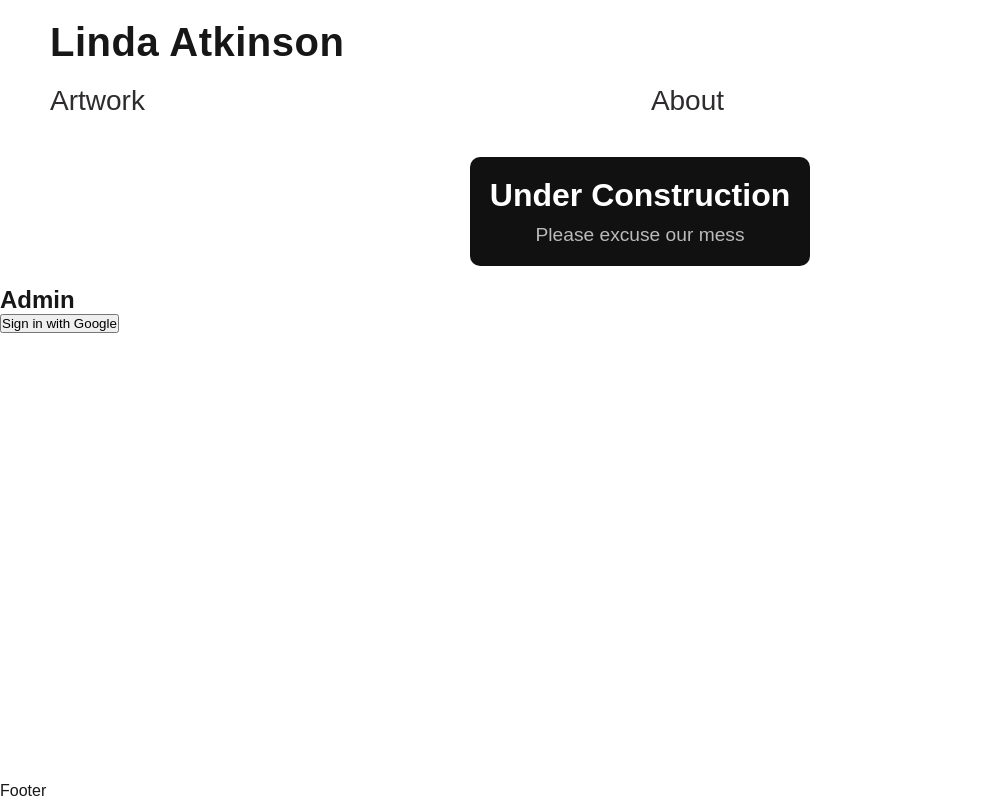
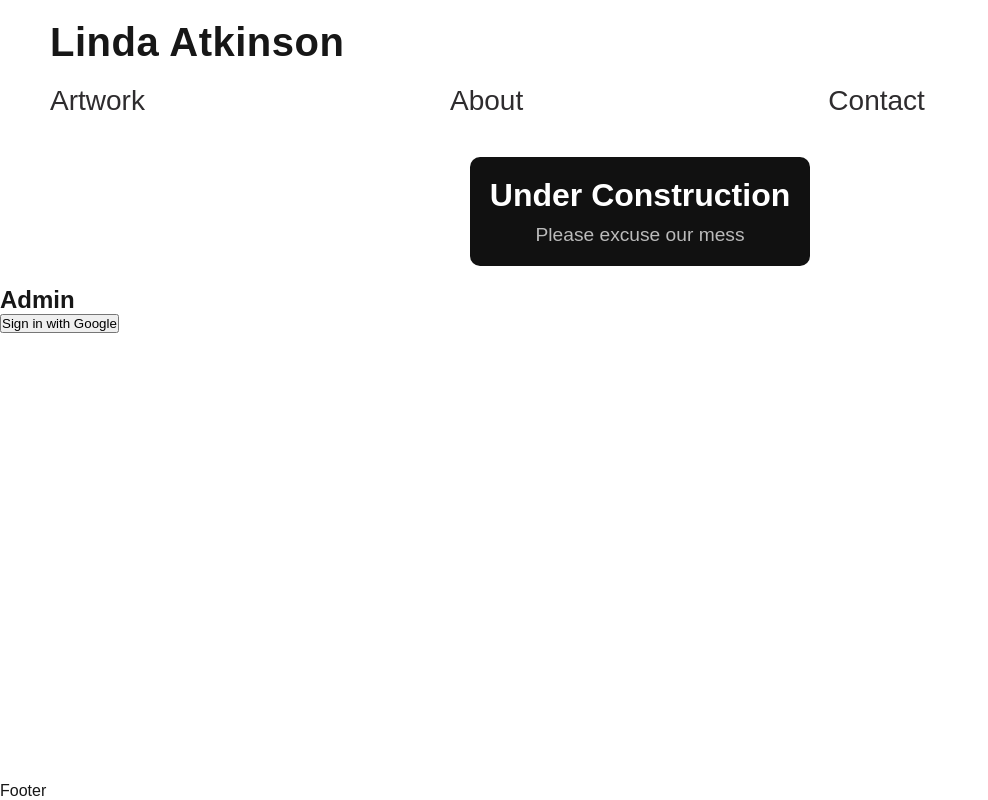
Before and after one commit to Jwilliams137/Atkinson-Art, a Next.js app: page /admin in a window 1280 px wide. Shown: the whole page, without its empty margins (0-988 px from the left). Built offline with nearby package versions, Linux system fonts and the light colour scheme; no server answers.

Commit message:
added contact page

```diff
--- a/components/Nav/Nav.jsx
+++ b/components/Nav/Nav.jsx
@@ -72,6 +72,11 @@ export default function Nav() {
                 About
               </Link>
             </li>
+            <li>
+              <Link href="/contact" className={styles.link} onClick={closeMenu}>
+                Contact
+              </Link>
+            </li>
             {user && (user.email === "jwilliams137.036@gmail.com" || user.email === "linda.atkinson111@gmail.com") && (
               <li>
                 <Link href="/admin" className={styles.link} onClick={closeMenu}>
@@ -108,6 +113,11 @@ export default function Nav() {
                   About
                 </Link>
               </li>
+              <li>
+                <Link href="/contact" className={styles.link}>
+                  Contact
+                </Link>
+              </li>
               {user && (user.email === "jwilliams137.036@gmail.com" || user.email === "linda.atkinson111@gmail.com") && (
                 <li>
                   <Link href="/admin" className={styles.link}>
```
Also changed, not shown: src/app/contact/page.js (added, +9 -0 lines), src/app/contact/page.module.css (added).
